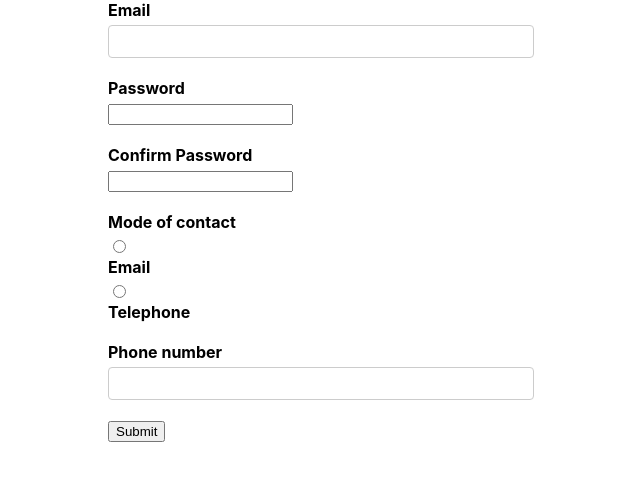
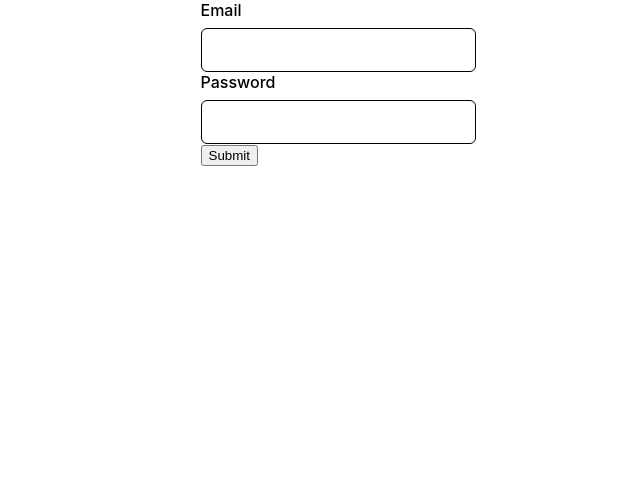
Before and after one commit to ahmadlufiau/react-formic, a React (Create React App) app: page / in a window 1280 px wide. Shown: the top 480 px of the page, without its empty margins (319-959 px from the left). Built offline with nearby package versions, Linux system fonts and the light colour scheme.

Commit message:
Course Enrollment Form, Wiring up a UI Library, ChakraInput

```diff
--- a/package.json
+++ b/package.json
@@ -3,10 +3,14 @@
   "version": "0.1.0",
   "private": true,
   "dependencies": {
+    "@chakra-ui/react": "^1.3.2",
+    "@emotion/react": "^11.1.5",
+    "@emotion/styled": "^11.1.5",
     "@testing-library/jest-dom": "^5.11.9",
     "@testing-library/react": "^11.2.3",
     "@testing-library/user-event": "^12.6.2",
     "formik": "^2.2.6",
+    "framer-motion": "^3.3.0",
     "react": "^17.0.1",
     "react-datepicker": "^3.4.1",
     "react-dom": "^17.0.1",
--- a/src/App.css
+++ b/src/App.css
@@ -1,27 +1,6 @@
 .App {
   display: flex;
   justify-content: center;
-}
-
-label {
-  font-weight: bold;
-  display: flex;
-  margin-bottom: 5px;
-}
-
-input[type='text'],
-input[type='email'],
-textarea,
-select {
-  display: block;
-  width: 400px;
-  padding: 6px 12px;
-  line-height: 1.42857143;
-  color: #555;
-  background-color: #fff;
-  background-image: none;
-  border: 1px solid #ccc;
-  border-radius: 4px;
 }
 
 .form-control {
--- a/src/App.js
+++ b/src/App.js
@@ -1,16 +1,24 @@
 import './App.css';
 // import YoutubeForm from './components/YoutubeForm';
 // import FormikContainer from './components/FormikContainer'
-// import LoginForm from './components/LoginForm'
-import RegistrationForm from './components/RegistrationForm'
+import LoginForm from './components/LoginForm'
+// import RegistrationForm from './components/RegistrationForm'
+import EnrollmentForm from './components/EnrollmentForm'
+import { theme, ThemeProvider } from '@chakra-ui/react'
+import ChakraInput from './components/ChakraInput';
 
 function App() {
   return (
+    <ThemeProvider theme={theme}>
     <div className="App">
       {/* <YoutubeForm /> */}
       {/* <FormikContainer /> */}
-      <RegistrationForm />
+      {/* <RegistrationForm /> */}
+      {/* <EnrollmentForm /> */}
+      {/* <ChakraInput /> */}
+      <LoginForm  />
     </div>
+    </ThemeProvider>
   );
 }
 
--- /dev/null
+++ b/src/components/ChakraInput.js
@@ -0,0 +1,22 @@
+import React from 'react'
+import { Field } from 'formik'
+import { Input, FormControl, FormLabel, FormErrorMessage } from '@chakra-ui/react'
+
+function ChakraInput(props) {
+    const { label, name, ...rest } = props
+    return (
+        <Field name={name}>
+            {
+                ({field, form}) => {
+                    return <FormControl isInvalid={form.errors[name] && form.touched[name]}>
+                        <FormLabel htmlFor={name}>{label}</FormLabel>
+                        <Input id={name} {...rest} {...field}/>
+                        <FormErrorMessage>{form.errors[name]}</FormErrorMessage>
+                    </FormControl>
+                }
+            }
+        </Field>
+    )
+}
+
+export default ChakraInput
--- /dev/null
+++ b/src/components/EnrollmentForm.js
@@ -0,0 +1,59 @@
+import React from 'react'
+import { Formik, Form } from 'formik'
+import * as Yup from 'yup'
+import FormikControl from './FormikControl'
+
+function EnrollmentForm() {
+    const dropdownOptions = [
+        { key: 'Select your couse', value:''},
+        { key: 'React', value: 'react'},
+        { key: 'Angular', value: 'angular'},
+        { key: 'Vue', value: 'vue'}
+    ]
+
+    const checkboxOptions = [
+        { key: 'HTML', value: 'html'},
+        { key: 'CSS', value: 'css'},
+        { key: 'Javascript', value: 'javascript'}
+    ]
+
+    const initialValues = {
+        email: '',
+        bio: '',
+        course: '',
+        skill: [],
+        courseDate: null
+    }
+
+    const validationSchema = Yup.object({
+        email: Yup.string()
+            .email('Invalid email format')
+            .required('Required'),
+        bio: Yup.string().required('Required'),
+        course: Yup.string().required('Required'),
+        courseDate: Yup.date().required('Required').nullable()
+    })
+
+    const onSubmit = values => {
+        console.log('Form data', values)
+    }
+
+    return (
+        <Formik initialValues={initialValues} validationSchema={validationSchema} onSubmit={onSubmit}>
+            {
+                formik => {
+                    return <Form>
+                        <FormikControl control='input' type='email' label='Email' name='email' />
+                        <FormikControl control='textarea' type='text' label='Bio' name='bio' />
+                        <FormikControl control='select' label='Course' name='course' options={dropdownOptions}/>
+                        <FormikControl control='checkbox' label='Skill' name='skill' options={checkboxOptions} />
+                        <FormikControl control='date' label='Course date' name='courseDate' />
+                        <button type='submit' disabled={!formik.isValid}>Submit</button>
+                    </Form>
+                }
+            }
+        </Formik>
+    )
+}
+
+export default EnrollmentForm
--- a/src/components/FormikControl.js
+++ b/src/components/FormikControl.js
@@ -5,6 +5,7 @@ import Select from './Select'
 import RadioButtons from './RadioButtons'
 import CheckboxGroup from './CheckboxGroup'
 import DatePicker from './DatePicker'
+import ChakraInput from './ChakraInput'
 
 function FormikControl(props) {
     const { control, ...rest } = props
@@ -21,6 +22,8 @@ function FormikControl(props) {
             return <CheckboxGroup {...rest} />
         case 'date':
             return <DatePicker {...rest} />
+        case 'chakrainput':
+            return <ChakraInput {...rest} />
         default: return null
     }
 }
--- a/src/components/LoginForm.js
+++ b/src/components/LoginForm.js
@@ -27,8 +27,8 @@ function LoginForm() {
             {
                 formik => {
                     return <Form>
-                        <FormikControl control='input' type='email' label='Email' name='email' />
-                        <FormikControl control='input' type='password' label='Password' name='password' />
+                        <FormikControl control='chakrainput' type='email' label='Email' name='email' />
+                        <FormikControl control='chakrainput' type='password' label='Password' name='password' />
                         <button type='submit' disabled={!formik.isValid}>Submit</button>
                     </Form>
                 }
```
Also changed, not shown: 1 other file (tests, documents, lock files or other folders).
